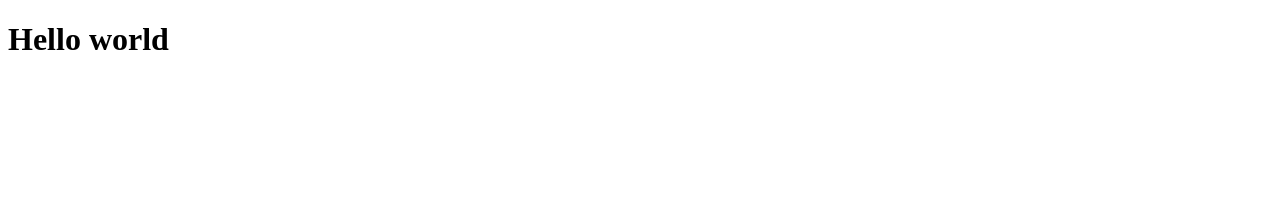
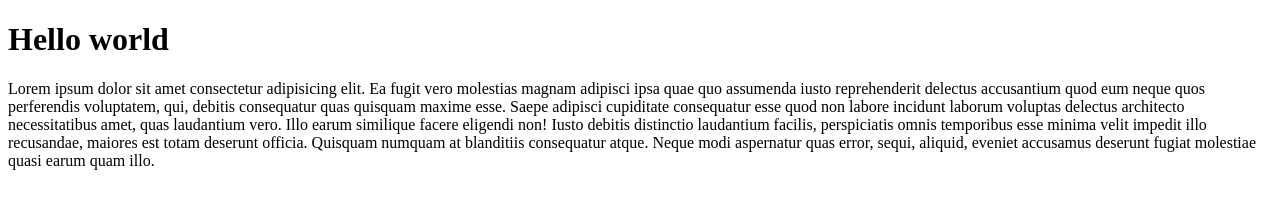
Before and after one commit to nkolis/belajar-git-remote, a plain HTML site: page index.html in a window 1280 px wide. Drawn offline with Linux system fonts and the light colour scheme.

Commit message:
menambahkan paragraf

```diff
--- a/index.html
+++ b/index.html
@@ -8,5 +8,6 @@
 </head>
 <body>
     <h1>Hello world</h1>
+    <p>Lorem ipsum dolor sit amet consectetur adipisicing elit. Ea fugit vero molestias magnam adipisci ipsa quae quo assumenda iusto reprehenderit delectus accusantium quod eum neque quos perferendis voluptatem, qui, debitis consequatur quas quisquam maxime esse. Saepe adipisci cupiditate consequatur esse quod non labore incidunt laborum voluptas delectus architecto necessitatibus amet, quas laudantium vero. Illo earum similique facere eligendi non! Iusto debitis distinctio laudantium facilis, perspiciatis omnis temporibus esse minima velit impedit illo recusandae, maiores est totam deserunt officia. Quisquam numquam at blanditiis consequatur atque. Neque modi aspernatur quas error, sequi, aliquid, eveniet accusamus deserunt fugiat molestiae quasi earum quam illo.</p>
 </body>
 </html>
```
